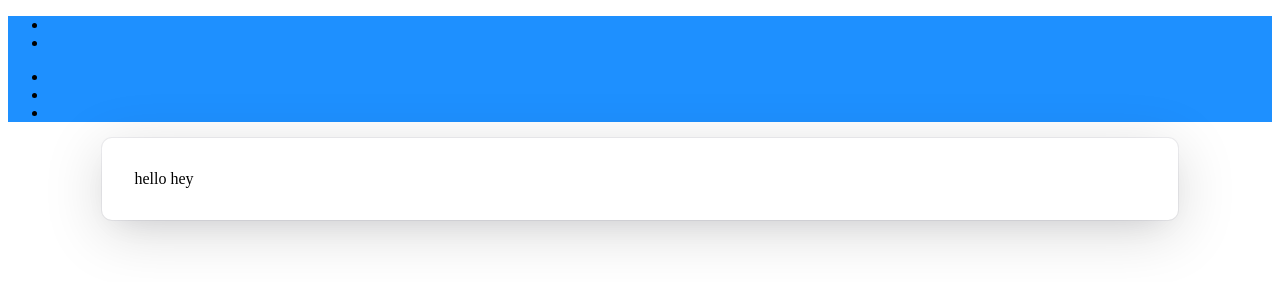
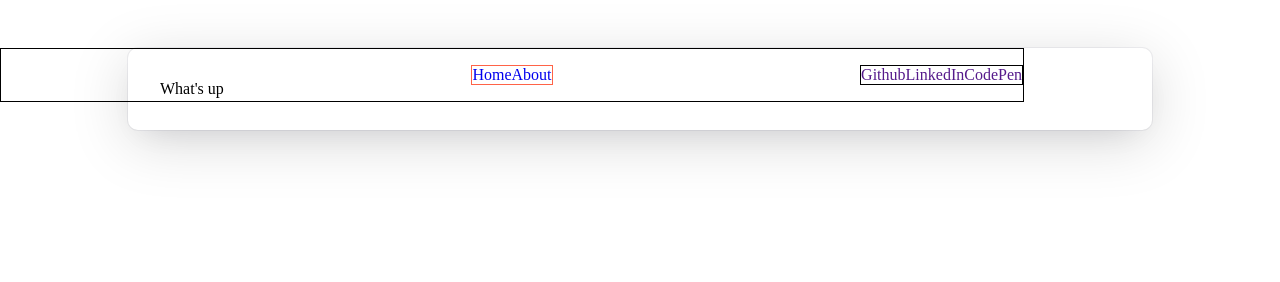
Before and after one commit to Jufrench/jccc_web110_midterm, a plain HTML site: page index.html in a window 1280 px wide. Drawn offline with Linux system fonts and the light colour scheme.

Commit message:
Nav skeleton & main skeleton in place

```diff
--- a/index.html
+++ b/index.html
@@ -9,20 +9,22 @@
 </head>
 <body>
   <header id="header">
-    <nav id="nav">
-      <ul>
-        <li><a href="#"></a></li>
-        <li><a href="#"></a></li>
-      </ul>
-      <ul>
-        <li><a href=""></a></li>
-        <li><a href=""></a></li>
-        <li><a href=""></a></li>
-      </ul>
-    </nav>
+    <div id="nav-outer">
+      <nav id="nav">
+        <ul class="nav-internal">
+          <li><a href="#">Home</a></li>
+          <li><a href="#">About</a></li>
+        </ul>
+        <ul class="nav-external">
+          <li><a href="">Github</a></li>
+          <li><a href="">LinkedIn</a></li>
+          <li><a href="">CodePen</a></li>
+        </ul>
+      </nav>
+    </div>
   </header>
   <main id="main">
-    hello hey
+    What&#39;s up
   </main>
   <footer id="footer"></footer>
 </body>
--- a/style.css
+++ b/style.css
@@ -1,11 +1,54 @@
+:root {
+  --padding-md: 2rem;
+  --padding-sm: 1rem;
+}
+
+*, *::before, *::after {
+  box-sizing: border-box;
+  margin: 0;
+  padding: 0;
+}
+
+/* NAVIGATION
+----------------- */
+#nav-outer {
+  background: dodgerblue;
+}
+
 #nav {
-  background: dodgerblue;
+  margin: 0 auto;
+  width: 80%;
+  display: flex;
+  justify-content: center;
+  border: 1px solid black;
+  padding: var(--padding-sm);
+  position: fixed;
+}
+
+#nav ul {
+  list-style-type: none;
+  display: flex;
+}
+
+.nav-internal {
+  border: 1px solid tomato;
+}
+
+.nav-external {
+  border: 1px solid black;
+  position: absolute;
+  right: 0;
+}
+
+#nav ul li a {
+  text-decoration: none;
 }
 
 #main {
   width: 80%;
-  margin: 0 auto;
+  margin: 3rem auto 0;
   box-shadow: rgba(0, 0, 51, 0.06) 0px 0px 0px 1px, rgba(0, 0, 0, 0.15) 0px 12px 60px 0px, rgba(0, 9, 50, 0.12) 0px 12px 32px -16px;
   border-radius: 10px;
-  padding: 2rem;
+  /* padding: 2rem; */
+  padding: var(--padding-md);
 }
```
